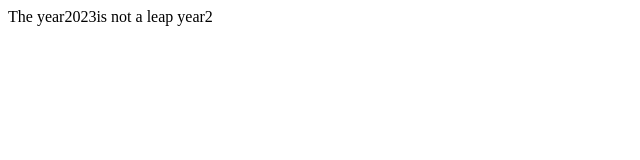
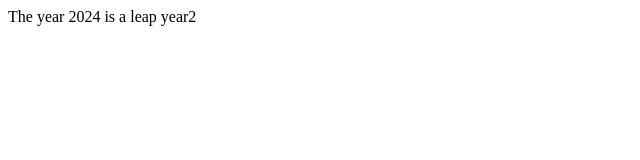
Before and after one commit to imkrsingh/JavaScript_MarsCoders, a plain HTML site: page 11.If..Else/if_else.html in a window 1280 px wide. Shown: the full height of the page, 0-640 px from the left. Drawn offline with Linux system fonts and the light colour scheme.

Commit message:
update year

```diff
--- a/11.If..Else/if_else.html
+++ b/11.If..Else/if_else.html
@@ -24,7 +24,7 @@ if (tomr == 'rain') {
 //WAP that works out whether if a given year is a leap year or not?
 //--> A normal year has 365 days, leap years have 366, with an extra day in February.
 
-var year = 2023;
+var year = 2024;
 
 if (year % 4 === 0) {
     if (year % 100 === 0) {
```
Also changed, not shown: 6.Array & Methods/Array.html (+3 -3 lines).
